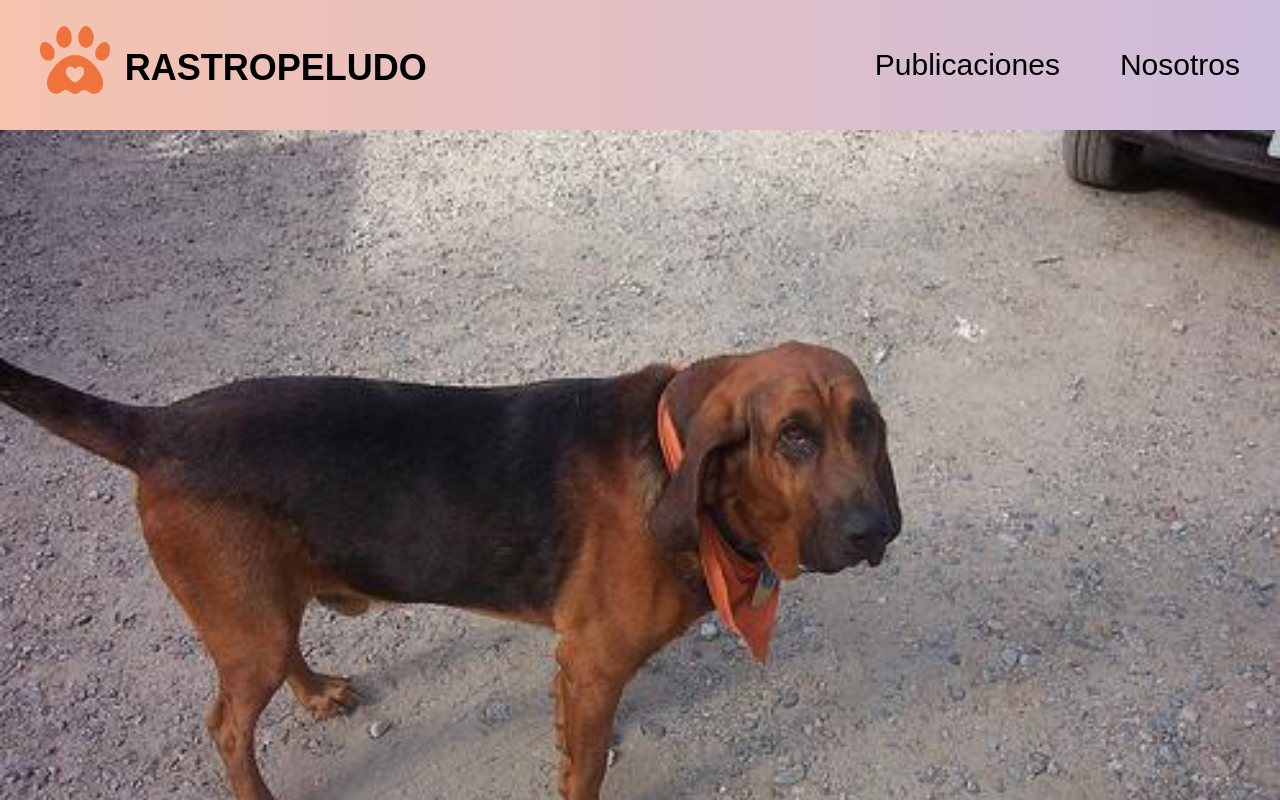
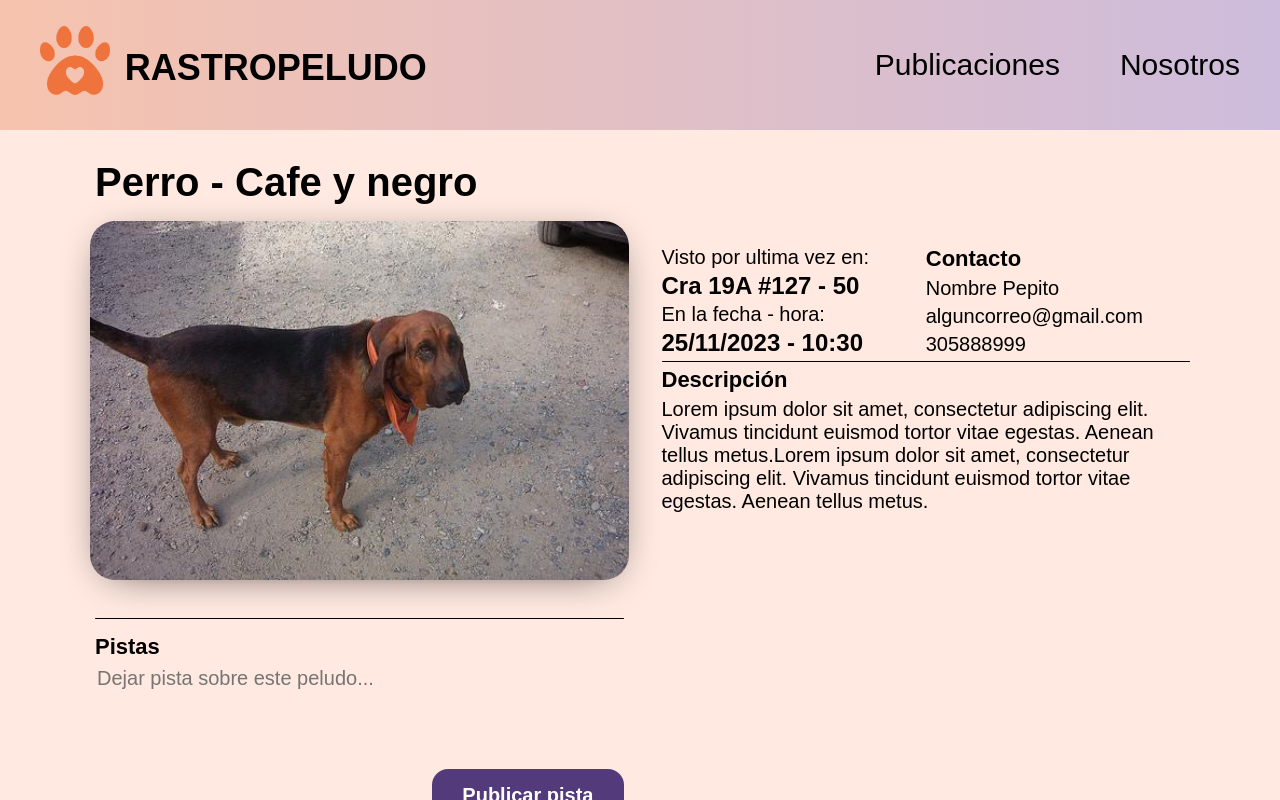
Before and after one commit to mercuryeater/rastro-peludo, a Next.js app: page /details in a window 1280 px wide. Shown: the top 800 px of the page. Built offline with nearby package versions, Linux system fonts and the light colour scheme; a web font is replaced by a local one.

Commit message:
Feature/addDetailsPage (#19)
* feat: :construction: addFooterAndDistinctionLostSeen

* feat: :construction: FormReadyResponsiveLeft2do

* feat: :sparkles: addTabletResponsiveness

* feat: :sparkles: addDetailsPage

```diff
--- a/src/components/Details/Details.jsx
+++ b/src/components/Details/Details.jsx
@@ -7,61 +7,94 @@ import dog1 from "@assets/pets/dog1.jpg";
 import useScreenSize from "@hooks/useScreenSize";
 
 export default function Details() {
-  const isSeen = false;
+  const isSeen = true;
   const screenSize = useScreenSize();
 
+  function publishClue(event) {
+    event.preventDefault();
+
+    const formData = new FormData(event.target);
+    const clue = Object.fromEntries(formData);
+    console.log("Clue published: " + JSON.stringify(clue));
+  }
+
   return (
+    <div className={s.page}>
+      {screenSize.width < 481 ? <MobileHeader /> : <Header />}
       <main className={s.container}>
-      {screenSize.width < 481 ? <MobileHeader /> : <Header />}
-      {/* Aca iria un menu de ir a la página anterior y compartir publicación */}
-      <Image src={dog1} alt="dog" />
+        <Image className={s.container__image} src={dog1} alt="dog" />
+        {isSeen ? (
+          <div className={s.container__title}>
+            <h1>Perro - Cafe y negro</h1>
+            <hr />
+          </div>
+        ) : (
+          <div className={s.container__title}>
+            <h1>Moro</h1>
+            <hr />
+          </div>
+        )}
         <div className={s.container__info}>
-        {isSeen ? (
-          <p>Visto</p>
-        ) : (
-          // aca reemplazar elementos dependiendo si es visto o perdido
-          <p>Perdido</p>
+          {isSeen ? null : (
+            <>
+              <div className={s.container__info__lostInfo}>
+                {screenSize.width > 1025 ? <hr /> : null}
+                <p>Perro - Sabueso</p>
+                <p>Café y negro - 4 años</p>
+                {screenSize.width < 740 ? <hr /> : null}
+              </div>
+            </>
           )}
+
+          <div className={s.container__info__pathInfo}>
+            <p>Visto por ultima vez en:</p>
+            <h2>Cra 19A #127 - 50</h2>
+            <p>En la fecha - hora:</p>
+            <h2>25/11/2023 - 10:30</h2>
+          </div>
+
+          <div className={s.container__info__description}>
             <hr />
-        <div className={s.description}>
             <h3>Descripción</h3>
             <p>
               Lorem ipsum dolor sit amet, consectetur adipiscing elit. Vivamus
+              tincidunt euismod tortor vitae egestas. Aenean tellus metus.Lorem
+              ipsum dolor sit amet, consectetur adipiscing elit. Vivamus
               tincidunt euismod tortor vitae egestas. Aenean tellus metus.
             </p>
           </div>
 
-        <hr />
-
-        <div className={s.contact}>
+          <div
+            className={`${s.container__info__contact} ${
+              isSeen ? s.container__info__contactSeen : null
+            }`}
+          >
+            {screenSize.width < 740 ? <hr /> : null}
             <h3>Contacto</h3>
             <p>Nombre Pepito</p>
             <p>alguncorreo@gmail.com</p>
             <p>305888999</p>
           </div>
-
+        </div>
+        <div className={s.container__clues}>
           <hr />
-
-        <div className={s.clues}>
           <h3>Pistas</h3>
-          <form className={s.clues__form} action="">
+          <form className={s.container__clues__form} onSubmit={publishClue}>
             <textarea
               type="text"
-              name="clues"
+              name="clue"
               cols="30"
               rows="10"
-              placeholder="Dejar pista sobre este peludo"
-              maxLength="1000"
+              placeholder="Dejar pista sobre este peludo..."
+              maxLength="500"
               required
             />
-            <button className={s.btnClue} type="submit">
-              Publicar pista
-            </button>
+            <button type="submit">Publicar pista</button>
           </form>
-        </div>
-
           <hr />
         </div>
       </main>
+      <div className={s.footerIntersection}></div>
+    </div>
   );
 }
--- a/src/components/Details/Details.module.scss
+++ b/src/components/Details/Details.module.scss
@@ -1,12 +1,29 @@
 @use "@styles/base";
 @import "@styles/mixins";
+
+.page {
+  display: flex;
+  flex-direction: column;
+  min-height: 90vh;
+}
 
 .container {
   font-size: 20px;
 
-  img {
+  &__image {
     width: 100%;
     height: 100%;
+    max-height: 490px;
+    object-fit: cover;
+  }
+
+  &__title {
+    padding: 0px 20px;
+    line-height: 0.8;
+
+    h1 {
+      margin: 16px 0px 0px 0px;
+    }
   }
 
   hr {
@@ -15,18 +32,60 @@
     border-color: black;
     background-color: black;
     height: 1px;
+    margin: 10px 0px 15px 0px;
   }
 
   &__info {
-    padding: 0px 15px;
+    padding: 0px 20px;
+
+    &__lostInfo {
+      p {
+        margin: 5px 0px;
       }
     }
 
-.description {
+    &__pathInfo {
+      p {
+        margin: 5px 0px;
       }
 
-.clues {
-  padding: 15px 0px;
+      h2 {
+        margin: 0px;
+        line-height: 1;
+        font-size: 24px;
+      }
+    }
+
+    &__description {
+      h3 {
+        margin: 5px 0px;
+        font-size: 22px;
+      }
+
+      p {
+        margin: 0px;
+      }
+    }
+
+    &__contact {
+      h3 {
+        margin: 5px 0px;
+        font-size: 22px;
+      }
+
+      p {
+        margin: 5px 0px;
+      }
+    }
+  }
+
+  &__clues {
+    padding: 0px 20px;
+
+    h3 {
+      margin: 5px 0px;
+      font-size: 22px;
+    }
 
     &__form {
       display: flex;
@@ -38,13 +97,27 @@
         background-color: base.$background;
         border: 0;
         border-radius: 5px;
-      padding: 10px;
+        padding: 2px;
         resize: none;
-      height: 80px;
+        height: 100px;
         max-height: fit-content;
 
         &:focus {
           outline: 0px;
+        }
+
+        &::-webkit-scrollbar {
+          display: block;
+          width: 10px;
+        }
+
+        &::-webkit-scrollbar-track {
+          background: base.$primary-color; /* color of the tracking area */
+        }
+
+        &::-webkit-scrollbar-thumb {
+          background: base.$complement-color; /* color of the scroll thumb */
+          border-radius: 10px; /* roundness of the scroll thumb */
         }
       }
 
@@ -74,3 +147,133 @@
       }
     }
   }
+}
+
+.footerIntersection {
+  min-height: 40px;
+  flex-grow: 1;
+  background: linear-gradient(0deg, base.$secondary-color, base.$background);
+}
+
+@media (min-width: 740px) {
+  .container {
+    &__info {
+      padding: 0 50px;
+      display: grid;
+      grid-template-columns: repeat(3, 1fr);
+      grid-template-rows: auto;
+
+      &__lostInfo {
+        grid-column: 3/4;
+        grid-row: 1;
+      }
+
+      &__pathInfo {
+        grid-column: 1/2;
+        grid-row: 1;
+      }
+
+      &__description {
+        grid-column: 1/4;
+        grid-row: auto;
+      }
+
+      &__contact {
+        grid-column: 2/3;
+        grid-row: 1;
+      }
+
+      &__contactSeen {
+        grid-column: 3/4;
+      }
+    }
+
+    hr {
+      grid-column: 1 / 4;
+    }
+
+    &__title {
+      padding: 0 50px;
+    }
+
+    &__clues {
+      padding: 0px 50px;
+    }
+  }
+}
+
+@include Desktop() {
+  .container {
+    max-width: 1100px;
+    margin: 0px auto;
+    display: grid;
+    grid-template-columns: 1fr 1fr;
+    grid-template-rows: auto;
+    gap: 23px;
+    padding: 20px;
+
+    &__title {
+      padding-left: 5px;
+      grid-column: 1/2;
+      grid-row: 1/2;
+
+      hr {
+        display: none;
+      }
+    }
+
+    &__image {
+      grid-column: 1/2;
+      grid-row: 2/3;
+      border-radius: 25px;
+      -webkit-box-shadow: 0px 7px 43px -20px rgba(18, 18, 18, 1);
+      -moz-box-shadow: 0px 7px 43px -20px rgba(18, 18, 18, 1);
+      box-shadow: 0px 7px 43px -20px rgba(18, 18, 18, 1);
+    }
+
+    &__info {
+      grid-row: 2/4;
+      align-content: start;
+      grid-template-columns: 1fr 1fr;
+      grid-template-rows: auto;
+      padding: 20px 0px 0px 10px;
+
+      hr {
+        margin: 0;
+      }
+
+      &__pathInfo {
+        grid-column: 1/2;
+      }
+
+      &__contact {
+        grid-column: 2/3;
+      }
+
+      &__lostInfo {
+        grid-column: 1/3;
+        grid-row: 2/3;
+        // margin: 50px 0px;
+        padding: 10px 0px;
+
+        hr {
+          margin-bottom: 15px;
+        }
+      }
+
+      &__description {
+        grid-column: 1/3;
+        grid-row: 3;
+      }
+    }
+
+    &__clues {
+      grid-row: 3/4;
+      padding: 5px;
+    }
+  }
+
+  .footerIntersection {
+    flex-grow: 1;
+  }
+}
```
Lines whose indentation alone changed are shown as unchanged.
